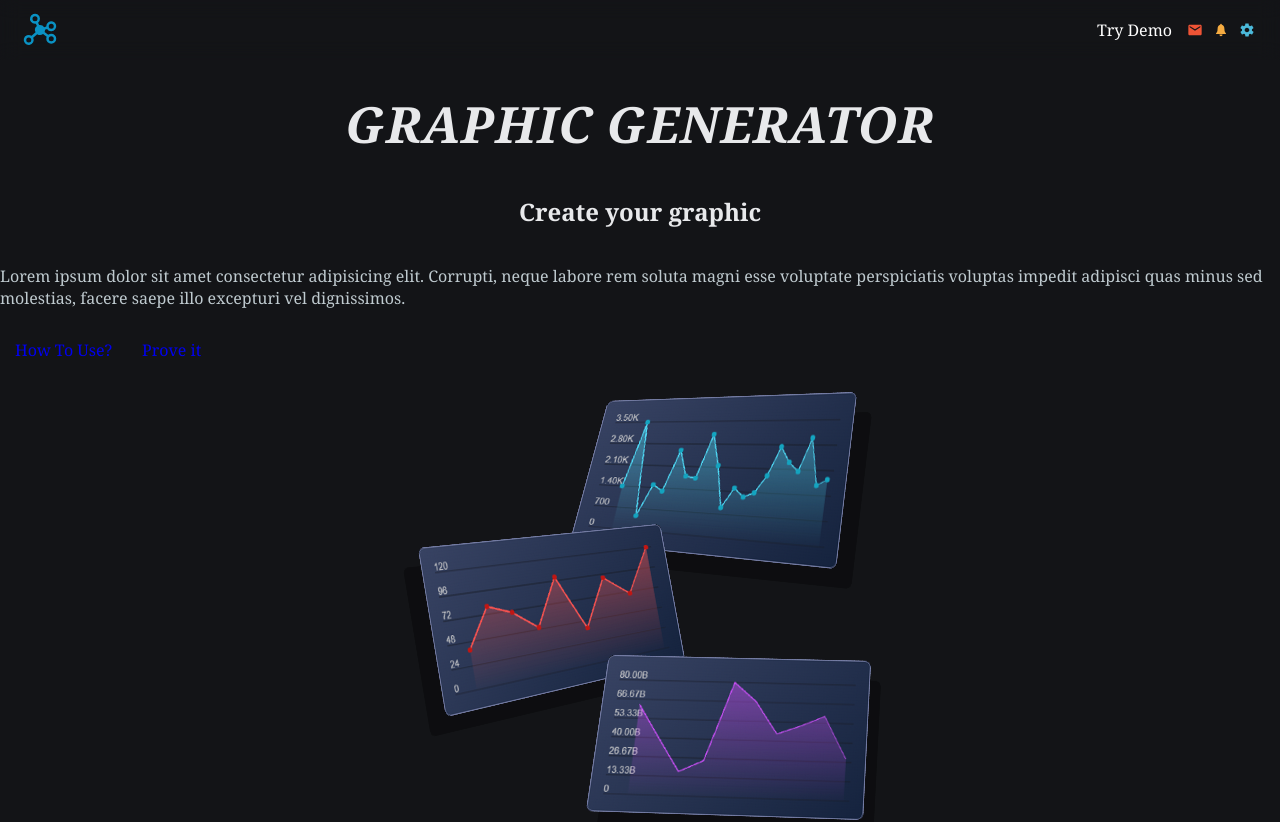
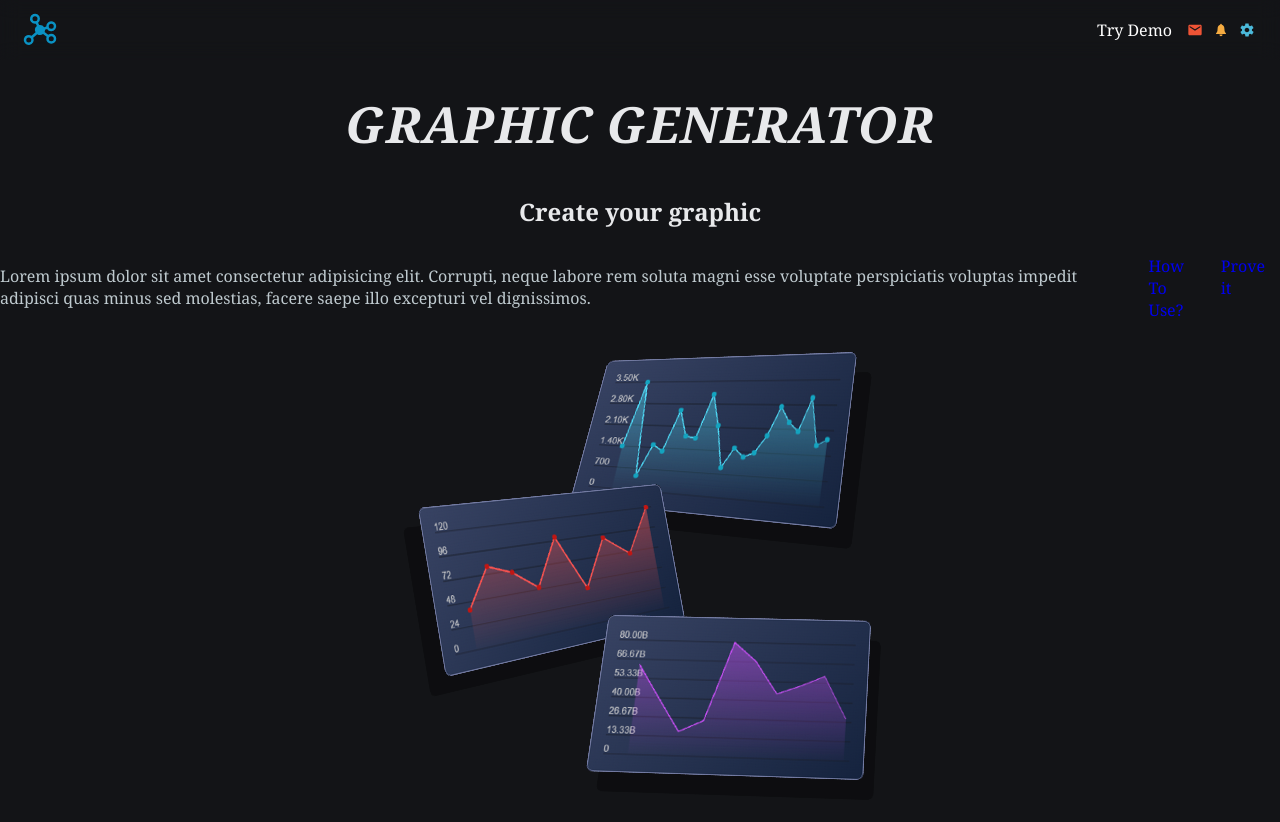
Before and after one commit to JuanmiBassa/graphGenerator, a React (Vite) app: page / in a window 1280 px wide. Shown: the top 822 px of the page. Built offline with nearby package versions, Linux system fonts and the light colour scheme.

Commit message:
cambios3

```diff
--- a/src/styles/app.css
+++ b/src/styles/app.css
@@ -17,6 +17,10 @@
     display: flex;
     justify-content: center;
     flex-wrap: wrap;
+}
+
+#section1-container>div {
+    display: flex;
 }
 
 h1 {
```
